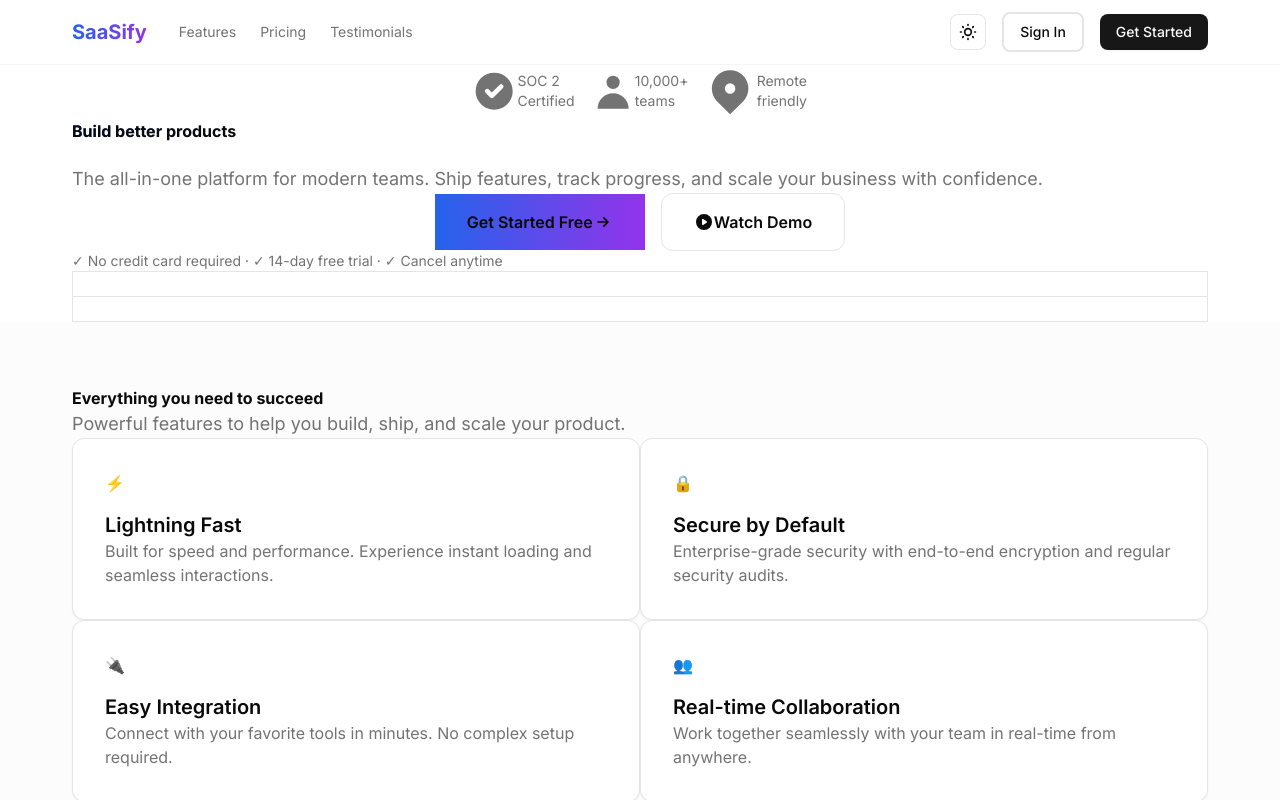
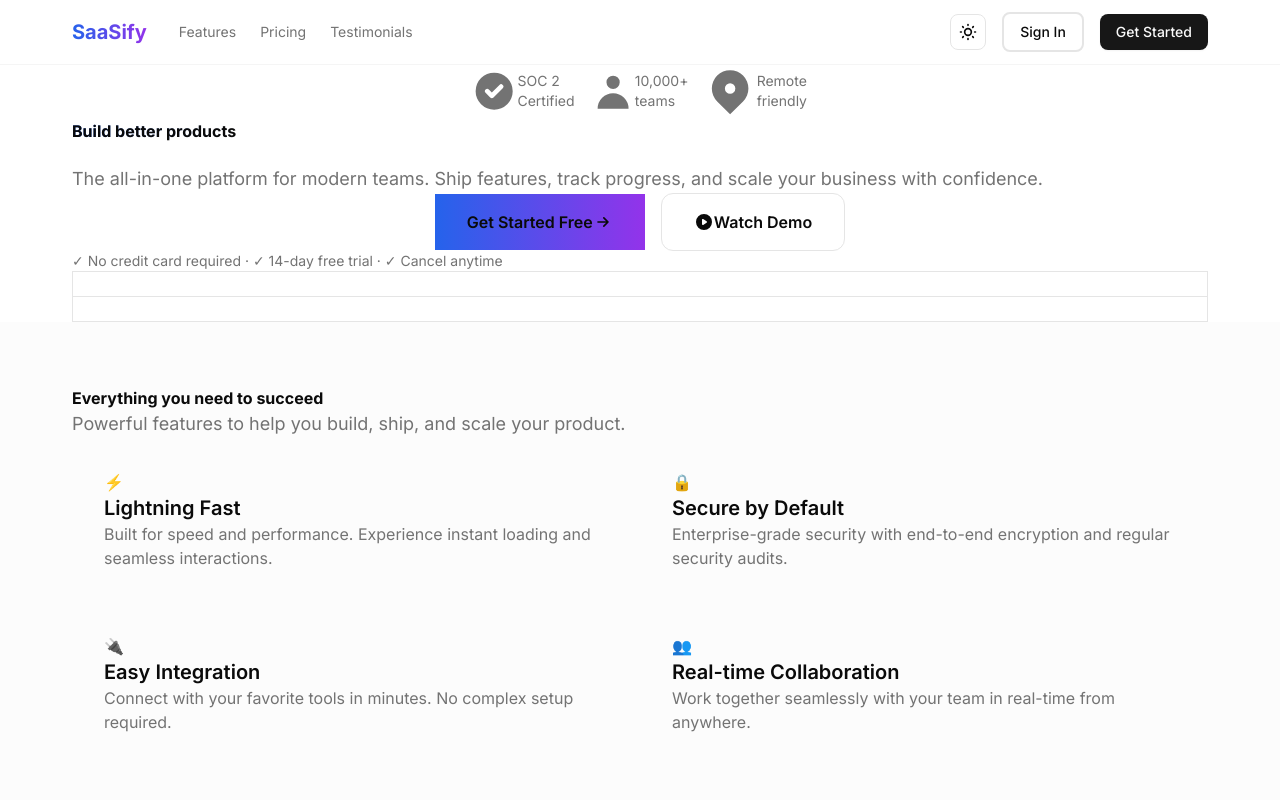
Before and after one commit to alielbasuonyy/saasify-landing-page, a Next.js app: page / in a window 1280 px wide. Shown: the top 800 px of the page. Built offline with nearby package versions, Linux system fonts and the light colour scheme.

Commit message:
feat: upgrade features grid with gradient borders and hover effects

```diff
--- a/sections/Features.tsx
+++ b/sections/Features.tsx
@@ -9,31 +9,43 @@ const features = [
     title: 'Lightning Fast',
     description: 'Built for speed and performance. Experience instant loading and seamless interactions.',
     icon: '⚡',
+    gradient: 'from-blue-600 to-cyan-600',
+    glowColor: 'blue-600',
   },
   {
     title: 'Secure by Default',
     description: 'Enterprise-grade security with end-to-end encryption and regular security audits.',
     icon: '🔒',
+    gradient: 'from-purple-600 to-pink-600',
+    glowColor: 'purple-600',
   },
   {
     title: 'Easy Integration',
     description: 'Connect with your favorite tools in minutes. No complex setup required.',
     icon: '🔌',
+    gradient: 'from-cyan-600 to-blue-600',
+    glowColor: 'cyan-600',
   },
   {
     title: 'Real-time Collaboration',
     description: 'Work together seamlessly with your team in real-time from anywhere.',
     icon: '👥',
+    gradient: 'from-violet-600 to-purple-600',
+    glowColor: 'violet-600',
   },
   {
     title: 'Analytics & Insights',
     description: 'Make data-driven decisions with powerful analytics and reporting tools.',
     icon: '📊',
+    gradient: 'from-blue-600 to-indigo-600',
+    glowColor: 'blue-600',
   },
   {
     title: '24/7 Support',
     description: 'Our dedicated support team is always here to help you succeed.',
     icon: '💬',
+    gradient: 'from-pink-600 to-rose-600',
+    glowColor: 'pink-600',
   },
 ];
 
@@ -92,13 +104,30 @@ export default function Features() {
         >
           {features.map((feature, index) => (
             <motion.div key={index} variants={itemVariants}>
-              <Card className="h-full">
-                <div className="flex h-full flex-col">
-                  <div className="mb-4 text-4xl">{feature.icon}</div>
-                  <h3 className="mb-2 text-xl font-semibold">{feature.title}</h3>
-                  <p className="text-muted-foreground">{feature.description}</p>
+              <div className="group relative h-full overflow-hidden rounded-2xl bg-gradient-to-br from-card to-card/50 p-[1px] transition-all duration-300 hover:scale-105">
+                {/* Gradient border */}
+                <div className={`absolute inset-0 bg-gradient-to-br ${feature.gradient} opacity-0 transition-opacity duration-300 group-hover:opacity-100`} />
+                <div className="absolute inset-[1px] rounded-2xl bg-card" />
+
+                {/* Content */}
+                <div className="relative flex h-full flex-col p-8">
+                  {/* Icon with glow */}
+                  <div className="mb-6 inline-flex">
+                    <div className={`relative flex h-14 w-14 items-center justify-center rounded-xl bg-gradient-to-br ${feature.gradient} shadow-lg transition-all duration-300 group-hover:shadow-xl group-hover:shadow-${feature.glowColor}/50`}>
+                      <div className="text-3xl">{feature.icon}</div>
+                      {/* Glow effect */}
+                      <div className={`absolute inset-0 -z-10 rounded-xl bg-gradient-to-br ${feature.gradient} opacity-0 blur-xl transition-opacity duration-300 group-hover:opacity-60`} />
+                    </div>
+                  </div>
+
+                  <h3 className="mb-3 text-xl font-semibold transition-colors duration-300 group-hover:bg-gradient-to-r group-hover:${feature.gradient} group-hover:bg-clip-text group-hover:text-transparent">
+                    {feature.title}
+                  </h3>
+                  <p className="text-muted-foreground transition-colors duration-300 group-hover:text-foreground/80">
+                    {feature.description}
+                  </p>
                 </div>
-              </Card>
+              </div>
             </motion.div>
           ))}
         </motion.div>
```
